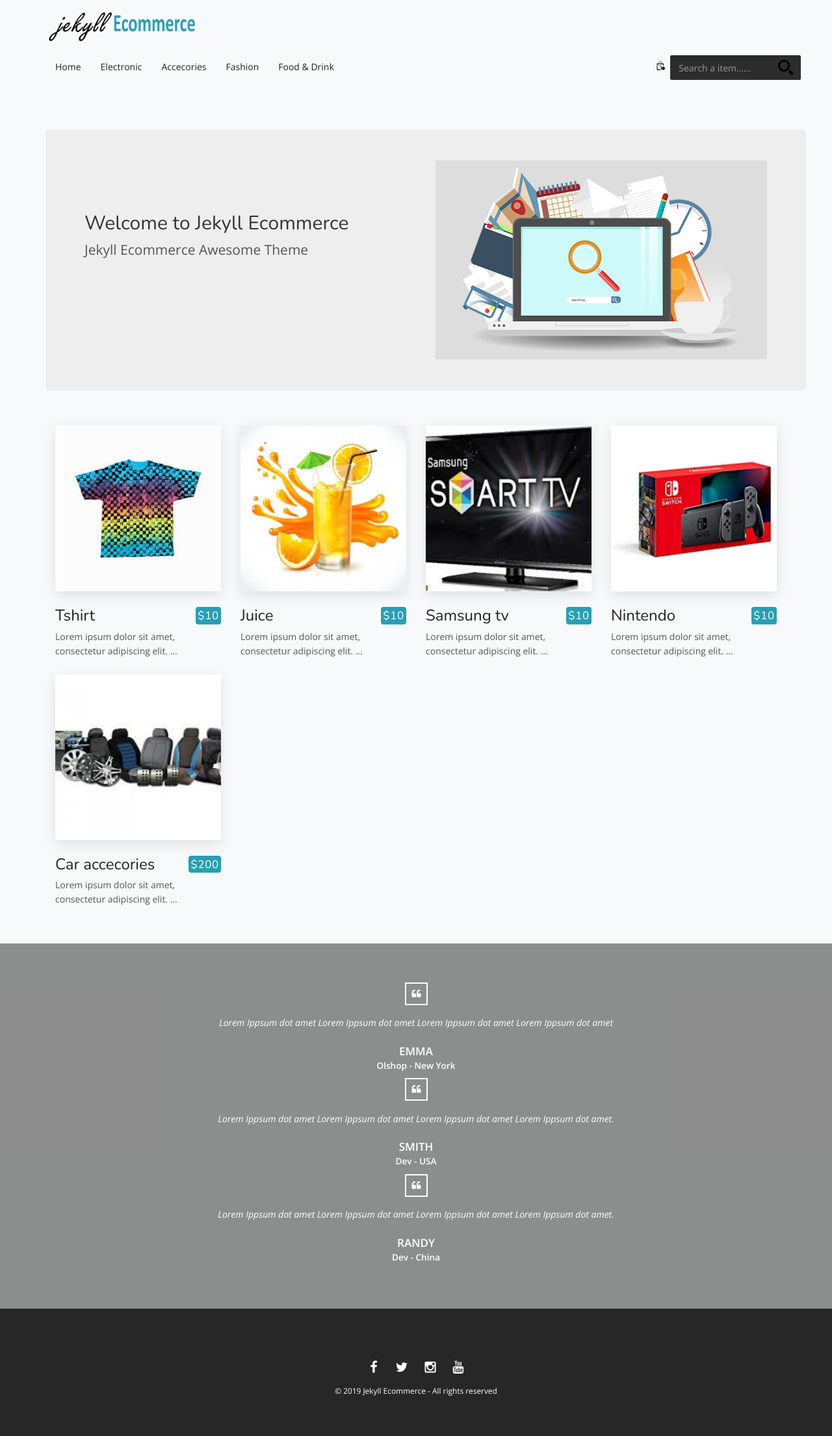
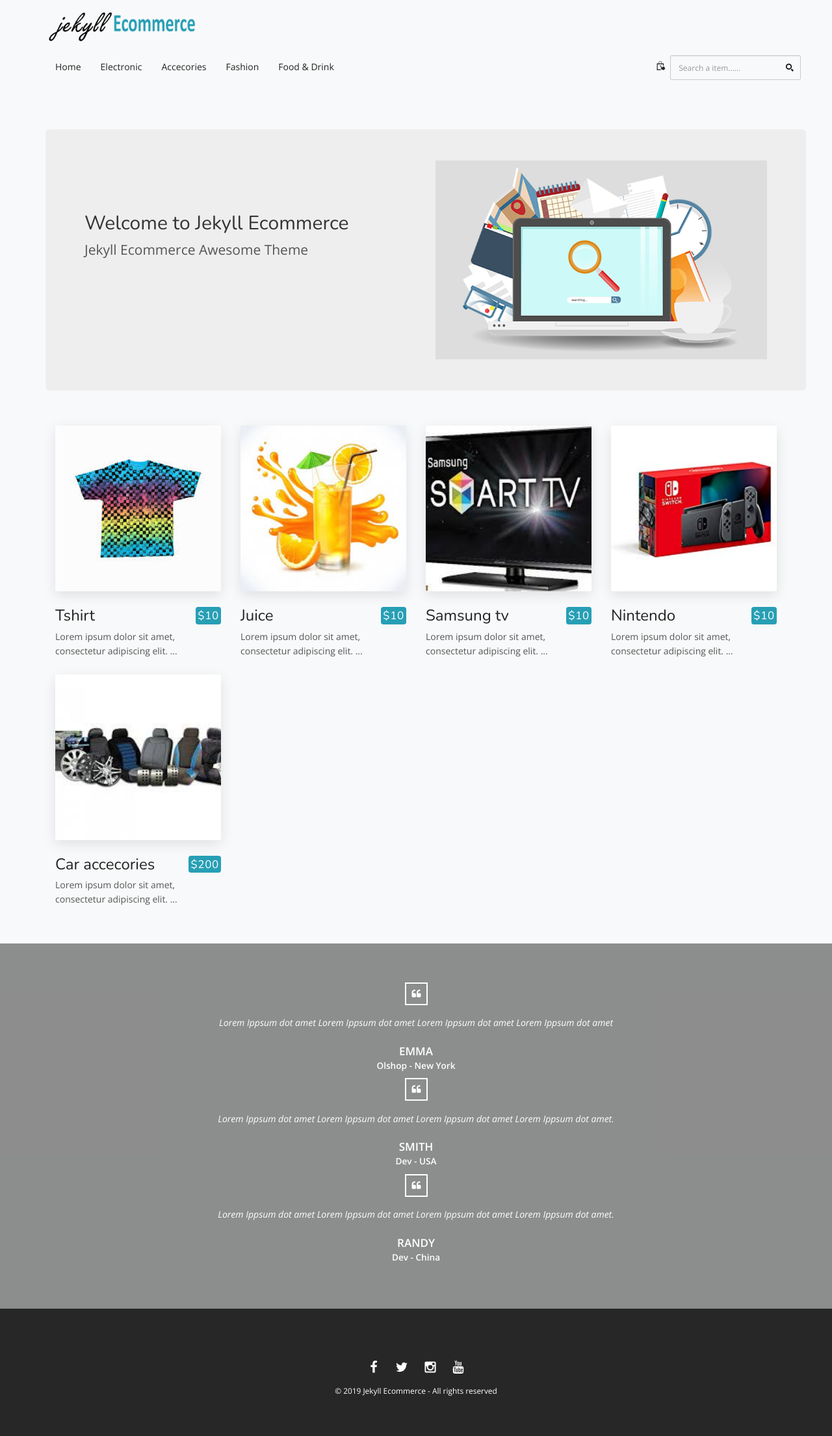
Before and after one commit to wahyu243/wah, a Jekyll site: the page built from index.html, in a window 1280 px wide. Shown: the whole page at 65% size. Built offline with Jekyll 4.4.1, drawn with Linux system fonts in a browser that asks for light colours; nearby versions of some CDN libraries; the list of posts is cut into pages by our own code.

Commit message:
Update _navbar.scss

```diff
--- a/_sass/bootstrap/_navbar.scss
+++ b/_sass/bootstrap/_navbar.scss
@@ -166,11 +166,11 @@ display: flex;
 }
 
 .form-control.head_search {
-    font-size: 14px;
-    background: #2d2c2c url(/svg/scr.svg) center right 10px no-repeat;
+    font-size: 12px;
+    background: url(/svg/scr.svg) center right 10px no-repeat;
+    background-size: 12px;
     box-sizing: border-box;
     height: 38px;
     width: 201px;
-    border: 1px solid #2f2f2f;
     border-radius: 2px;
 }
```
